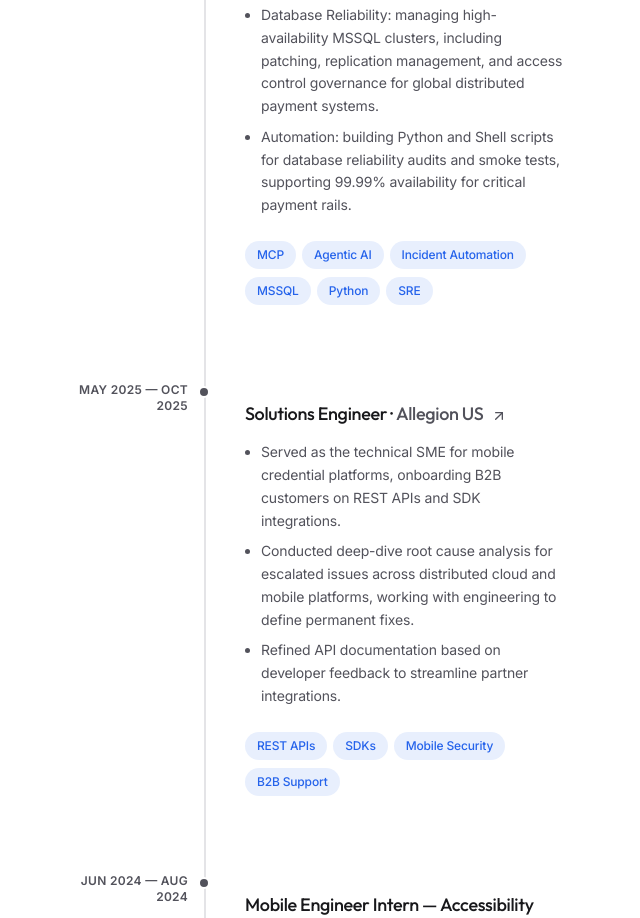
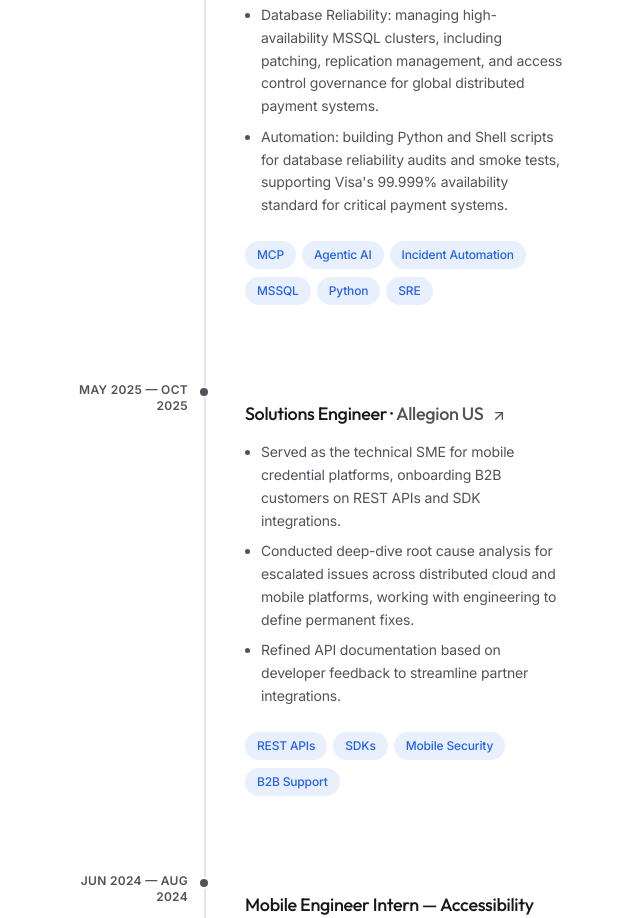
Before and after one commit to bhabishya-shrestha/portfolio, a React (Vite) app: page / in a window 1280 px wide. Shown: the part 1540-2458 px from the top of the page, without its empty margins (596-1236 px from the left). Built offline with nearby package versions, Linux system fonts and the light colour scheme.

Commit message:
fix: correct Visa availability figure to 99.999%
Visa publishes 99.999% uptime for its payment network, so update the
availability standard in the Visa experience bullet.

```diff
--- a/src/data/experience.ts
+++ b/src/data/experience.ts
@@ -19,7 +19,7 @@ export const experiences: Experience[] = [
       "Incident Automation: combining the triage tooling with historical ServiceNow ticket data to surface similar past incidents and quick SOP resolution guides on every incident.",
       "Applied ML: exploring time-series forecasting models to support capacity planning (early stage).",
       "Database Reliability: managing high-availability MSSQL clusters, including patching, replication management, and access control governance for global distributed payment systems.",
-      "Automation: building Python and Shell scripts for database reliability audits and smoke tests, supporting 99.99% availability for critical payment rails.",
+      "Automation: building Python and Shell scripts for database reliability audits and smoke tests, supporting Visa's 99.999% availability standard for critical payment systems.",
     ],
     skills: [
       "MCP",
```
